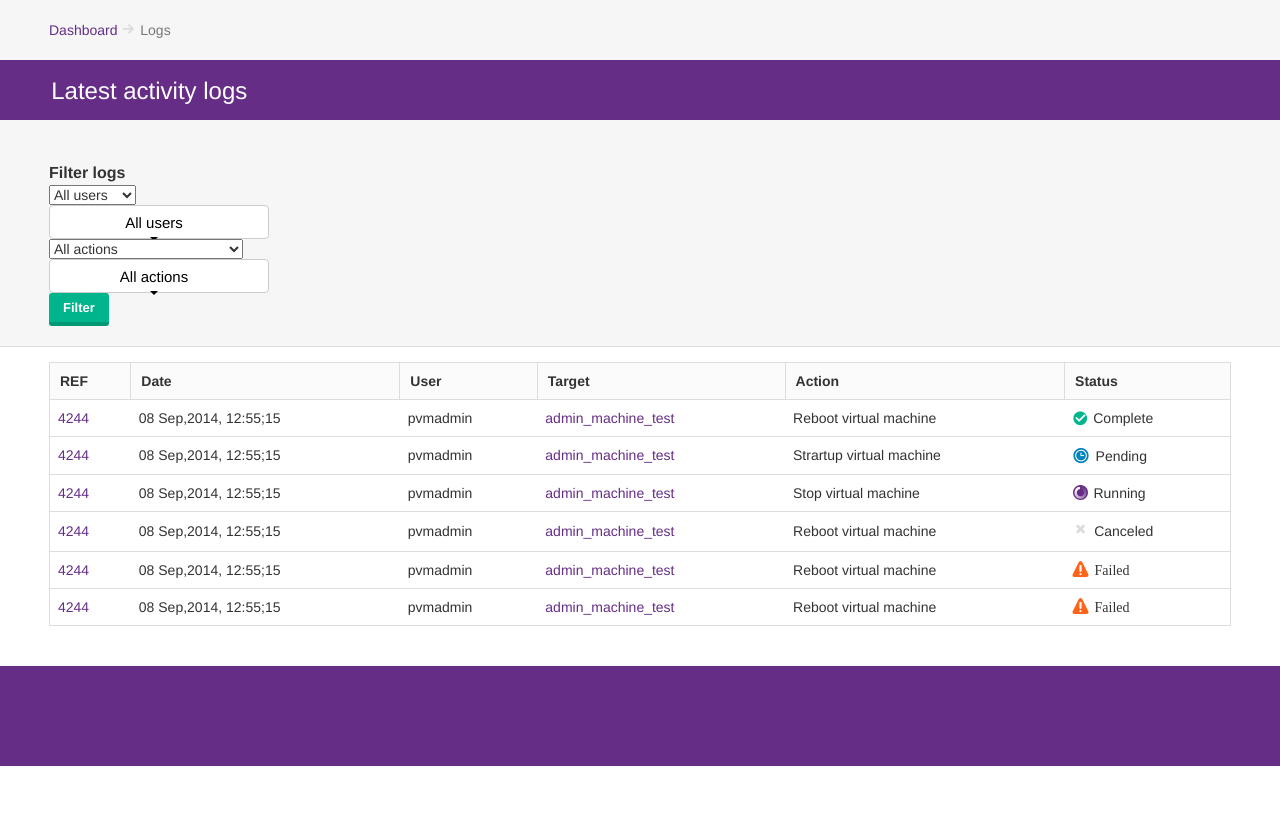
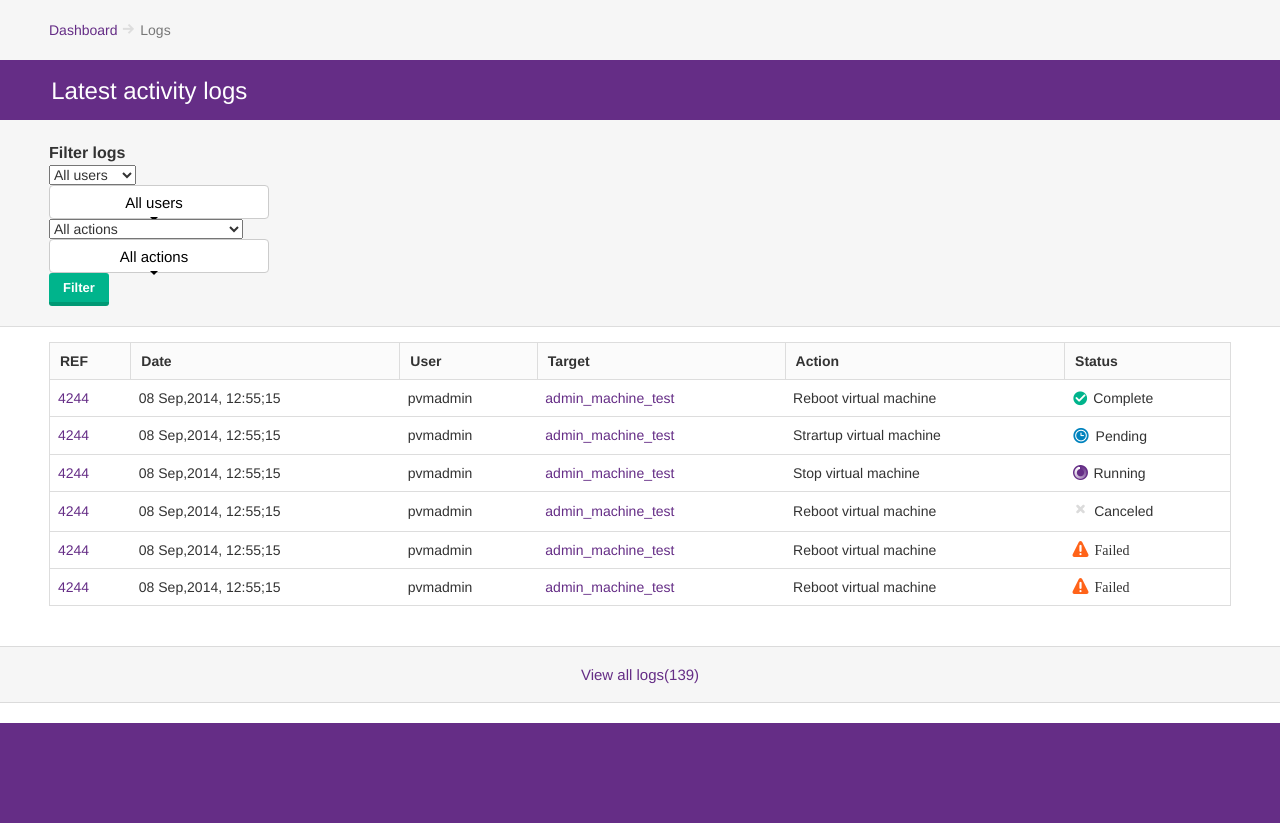
Before and after one commit to rdobrynin/front, a PHP site: page /logs.php in a window 1280 px wide. Shown: the part 140-963 px from the top of the page. Before the commit the page ends 906 px from the top, so only its background shows below. Run offline with PHP 8.4, Linux system fonts and the light colour scheme; style sheets or scripts are compiled from the project's sources; some libraries are stand-ins or nearby versions.

Commit message:
fixed logs

```diff
--- a/less/content.less
+++ b/less/content.less
@@ -128,7 +128,6 @@ button,button.btn.dropdown-toggle.selectpicker.btn-select {
   position: relative;
   float: left;
   width: 100%;
-  padding-top: 20px;
   padding-bottom: 20px;
 }
 
@@ -457,6 +456,56 @@ form {
   box-shadow: none;
 }
 
+//view all
+
+
+.view-all {
+  border-top: 1px solid #dbdbdb;
+  border-bottom: 1px solid #dbdbdb;
+  background: #f6f6f6;
+  font-size: 15px;
+  line-height: 1;
+  display: block;
+  position: relative;
+  z-index: 1;
+  text-align: center;
+  width: 100%;
+  float: left;
+  padding: 20px 0;
+  margin-bottom: 20px;
+  box-shadow: 0 20px @brand-select;
+  &:hover {
+    text-decoration: none;
+    cursor: pointer;
+    background-color: @brand-select;
+  }
+  span {
+    -webkit-border-radius: 4px;
+    -ms-border-radius: 4px;
+    border-radius: 4px;
+    display: block;
+    color: white;
+    background: #642887;
+    border-bottom: 4px solid #4e256b;
+    padding: 11px 14px;
+    margin: 10px 10px;
+    font-size: 13px;
+    line-height: 1;
+    &i {
+      font-style: normal;
+      display: inline-block;
+      margin-left: 4px;
+    }
+    &:hover {
+      background: #73369e;
+    }
+  }
+
+}
+
+
+
+
 //TABS
 .nav-tabs {
   border-bottom: none;
--- a/logs.php
+++ b/logs.php
@@ -184,5 +184,7 @@
     </table>
   </div>
 </div>
-
+<div class="wrapper">
+    <span class="view-all"><a href="#">View all logs(139)</a></span>
+</div>
 <?php include('templates/footer.php'); ?>
```
